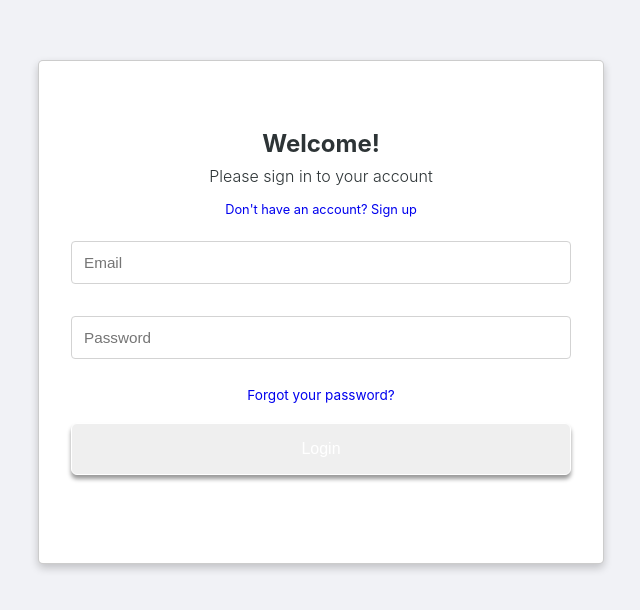
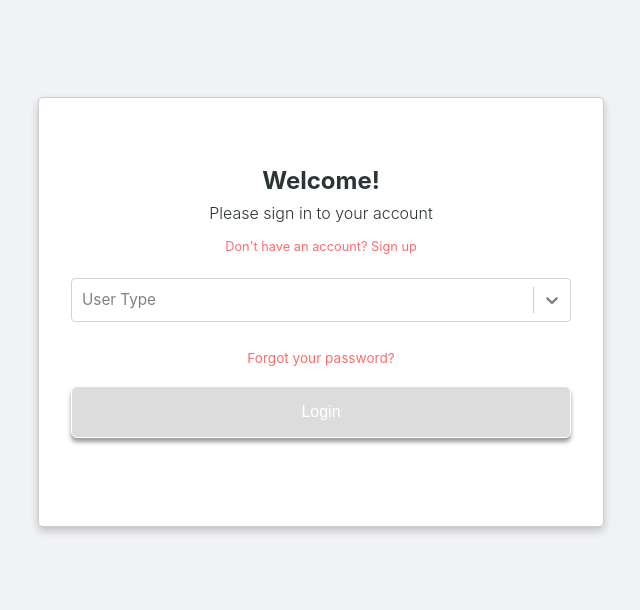
Before and after one commit to FrancisCalizo/timetracker-client, a React (Create React App) app: page /login in a window 1280 px wide. Shown: the part 120-730 px from the top of the page, without its empty margins (319-959 px from the left). Built offline with nearby package versions, Linux system fonts and the light colour scheme.

Commit message:
feat: theme color default,  change login to be a dropdown for user type access, change dashboard topbar to have user type information

```diff
--- a/src/components/ProtectedRoute.tsx
+++ b/src/components/ProtectedRoute.tsx
@@ -34,18 +34,29 @@ const PrivateRoute = () => {
             delete user.exp;
             delete user.iat;
 
-            const res = await axios.get(`/getUserInfo/${user.id}`)
-
-            if (res.status === 200) {
+            const o = user.email
+            const tempName = o.substring(0, o.indexOf('@'))
 
               setUserInfo({
-                id: res.data.id,
-                firstName: res.data.firstname,
-                lastName: res.data.lastname,
-                email: res.data.email,
-                type: res.data.type
+                id: 1,
+                firstName: tempName,
+                lastName: tempName,
+                email: o,
+                type: tempName
               })
-            }
+
+            // const res = await axios.get(`/getUserInfo/${user.id}`)
+
+            // if (res.status === 200) {
+
+            //   setUserInfo({
+            //     id: res.data.id,
+            //     firstName: res.data.firstname,
+            //     lastName: res.data.lastname,
+            //     email: res.data.email,
+            //     type: res.data.type
+            //   })
+            // }
           }
         }
 
--- a/src/context/appContext.tsx
+++ b/src/context/appContext.tsx
@@ -18,7 +18,7 @@ const USER_INFO_DEFAULTS = { id: 1, firstName: 'Albert', lastName: 'Johnson', ty
 
 export default function AppProvider({ children }: AppContextProps) {
   const [userInfo, setUserInfo] = useState<UserInfo>(USER_INFO_DEFAULTS);
-  const [themeColor, setThemeColor] = useState('#ff6b6b')
+  const [themeColor, setThemeColor] = useState('primary')
 
   return (
     <AppContext.Provider value={{ userInfo, setUserInfo, themeColor, setThemeColor }}>
--- a/src/pages/Auth/Login/index.tsx
+++ b/src/pages/Auth/Login/index.tsx
@@ -1,10 +1,12 @@
 import * as React from 'react'
+import Select from 'react-select';
 import styled from 'styled-components';
 import { useNavigate, Link } from 'react-router-dom';
 import { useForm } from 'react-hook-form';
 import axios from 'axios'
 
 import { useAppContext } from 'src/context/appContext';
+import { selectStyles } from 'src/components/layout/dashboard/Links/Timesheets/AddTimesheet';
 
 type FormValues = {
   email: string;
@@ -14,6 +16,12 @@ type FormValues = {
 interface StyledProps {
   themeColor: string;
 }
+
+export const SELECT_OPTIONS = [
+  { value: 'admin', label: 'Admin' },
+  { value: 'client', label: 'Client' },
+  { value: 'candidate', label: 'Candidate' },
+];
 
 
 export default function Login() {
@@ -27,11 +35,19 @@ export default function Login() {
   } = useForm<FormValues>();
 
   const [isLoginError, setIsLoginError] = React.useState<string | null>(null)
+  const [tempLogin, setTempLogin] = React.useState('')
 
   const onSubmit = async (data: FormValues) => {
-    const { email, password } = data;
+    // const { email, password } = data;
 
-    navigate('/dashboard');
+    let email, password
+
+    if (tempLogin) {
+      const type = tempLogin
+
+      email = `${type}@${type}.com`
+      password = type
+    }
 
     if (process.env.NODE_ENV === 'development') {
       try {
@@ -53,6 +69,8 @@ export default function Login() {
         }
       }
     }
+
+    navigate('/dashboard');
   };
 
   return (
@@ -70,7 +88,16 @@ export default function Login() {
           </Link>
           <div className={'grid-container'}>
             <div className={'input-container'}>
-              <input
+              <Select
+                options={SELECT_OPTIONS}
+                placeholder="User Type"
+                isSearchable={false}
+                styles={selectStyles}
+                instanceId="userType"
+                onChange={(val: any) => setTempLogin(val.value)}
+              />
+
+              {/* <input
                 className={'input'}
                 type="text"
                 placeholder="Email"
@@ -82,10 +109,10 @@ export default function Login() {
                 <div className={'error-message'}>
                   {errors.email.message}
                 </div>
-              )}
+              )} */}
             </div>
 
-            <div className={'input-container'}>
+            {/* <div className={'input-container'}>
               <input
                 className={'input'}
                 type="password"
@@ -99,12 +126,12 @@ export default function Login() {
                   {errors.password.message}
                 </div>
               )}
-            </div>
+            </div> */}
             <Link to="/forgot-password" className={'forgot-password'}>
               Forgot your password?
             </Link>
 
-            <button className={'login-button'}>Login</button>
+            <button className={'login-button'} disabled={!tempLogin}>Login</button>
 
             <p className={'login-error'}>
               {isLoginError && isLoginError}
@@ -206,13 +233,22 @@ const Styled = styled.div<StyledProps>`
     padding: ${(props) => props.theme.input.padding};
     border-radius: 6px;
     font-size: ${(props) => props.theme.input.fontSize};
-    cursor: pointer;
     box-shadow: ${(props) => props.theme.button.boxShadow};
     transition: background 300ms ease-in-out, transform 150ms ease-in-out,
       filter 150ms ease-in-out;
+
+    &:enabled {
+      cursor: pointer;
     }
 
-  .login-button:hover {
+    &:disabled {
+      background: gainsboro;
+      opacity: 9;
+
+    }
+  }
+
+  .login-button:hover:enabled {
     filter: brightness(85%);
   }
 
```
Lines whose indentation alone changed are shown as unchanged.
